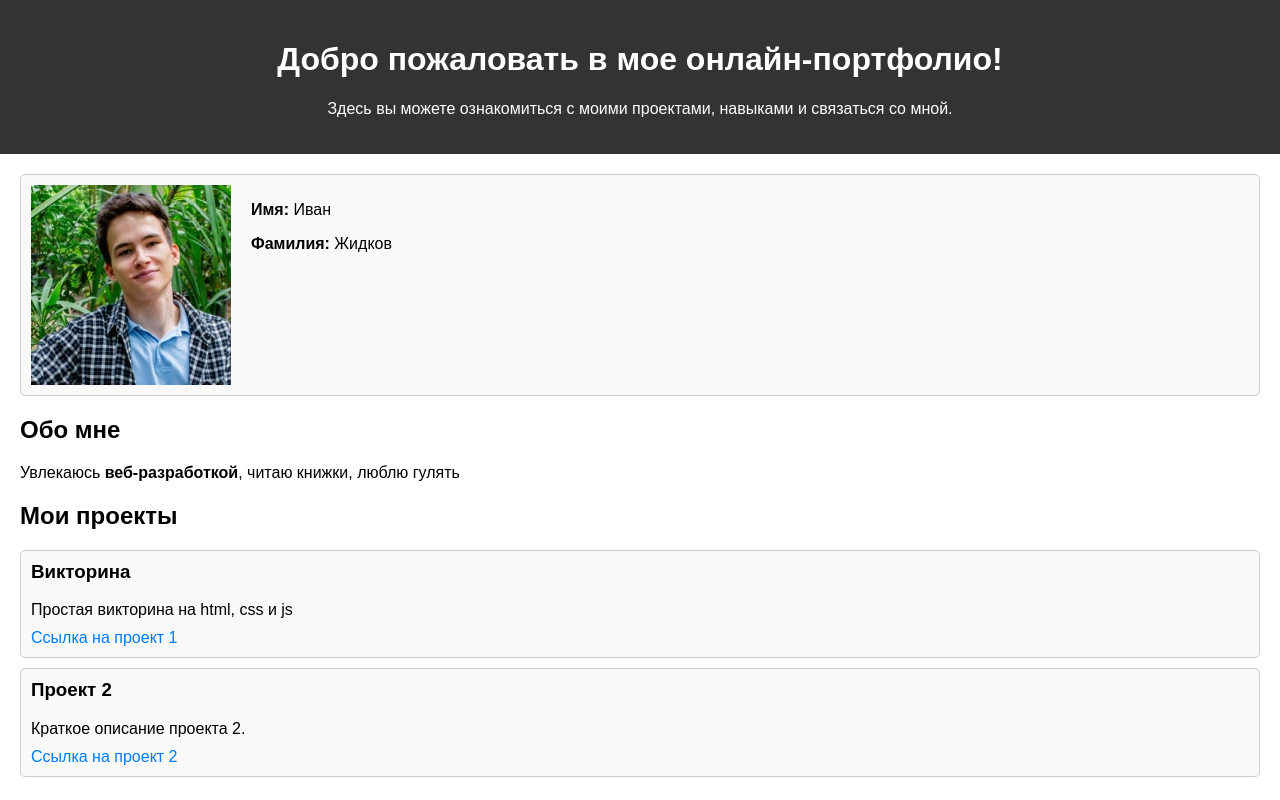
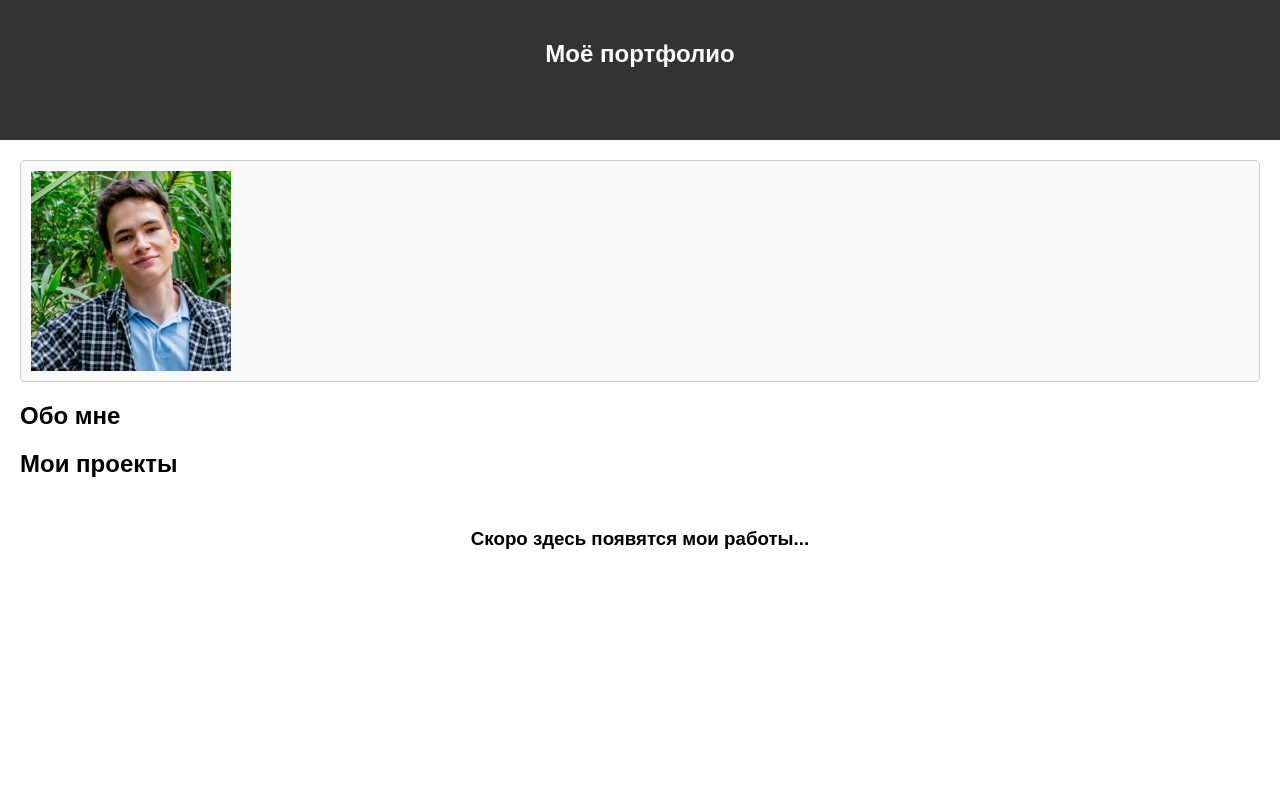
Before and after one commit to enthusiast11/test, a plain HTML site: page index.html in a window 1280 px wide. Drawn offline with Linux system fonts and the light colour scheme.

Commit message:
Add files via upload

```diff
--- a/index.html
+++ b/index.html
@@ -8,35 +8,23 @@
 </head>
 <body>
     <header>
-        <h1>Добро пожаловать в мое онлайн-портфолио!</h1>
-        <p>Здесь вы можете ознакомиться с моими проектами, навыками и связаться со мной.</p>
+        <h2>Моё портфолио</h2>
     </header>
 
     <section class="info project-card">
         <img src="./img/аватарка.jpg" alt="" srcset="">
-        <div>
-            <p><strong>Имя:</strong> Иван</p>
-            <p><strong>Фамилия:</strong> Жидков</p>
+        <div >
+
         </div>
     </section>
 
     <section id="skills">
         <h2>Обо мне</h2>
-        <p>Увлекаюсь <strong>веб-разработкой</strong>, читаю книжки, люблю гулять</p>
     </section>
 
     <section id="projects">
         <h2>Мои проекты</h2>
-        <div class="project-card">
-            <h3>Викторина</h3>
-            <p>Простая викторина на html, css и js </p>
-            <a href="#">Ссылка на проект 1</a>
-        </div>
-        <div class="project-card">
-            <h3>Проект 2</h3>
-            <p>Краткое описание проекта 2.</p>
-            <a href="#">Ссылка на проект 2</a>
-        </div>
+        <h3 style="text-align: center; margin-top: 50px;">Скоро здесь появятся мои работы...</h3>
 
     </section>
 </body>
--- a/style.css
+++ b/style.css
@@ -9,6 +9,7 @@ header {
     color: white;
     padding: 20px;
     text-align: center;
+    min-height: 100px;
 }
 
 section {
@@ -54,4 +55,6 @@ section {
 }
 .info div {
     padding-left: 20px;
+    min-height: 100px;
+    max-height: 200px;
 }
```
